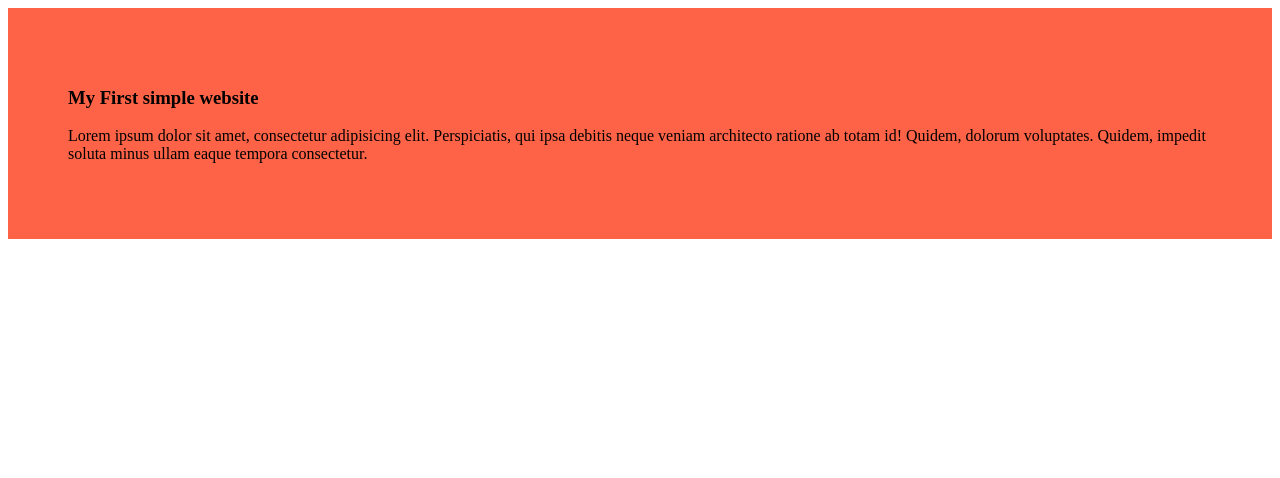
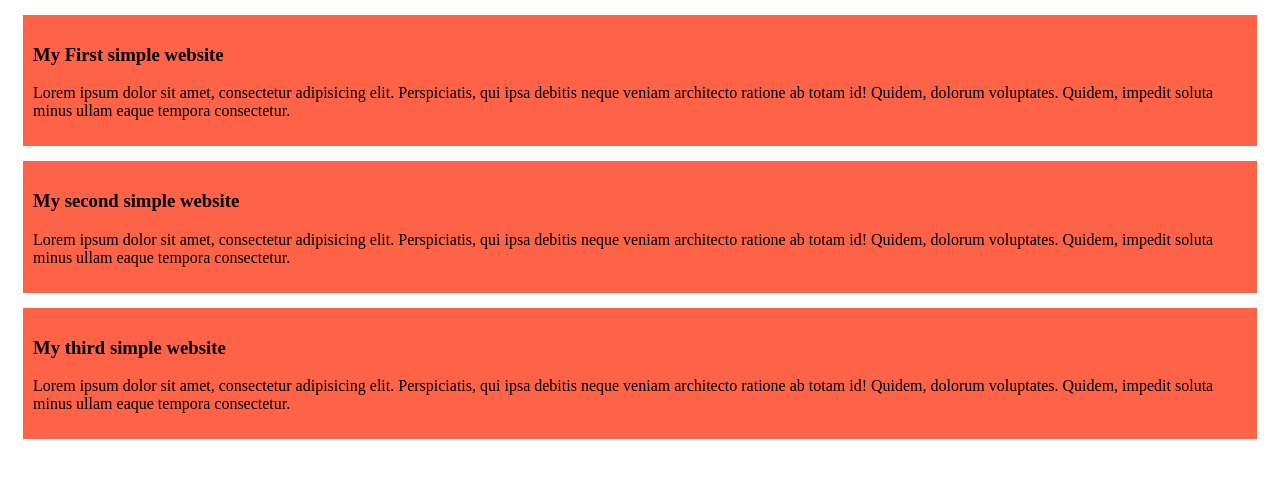
Before and after one commit to anam191/my-first-simple-website, a plain HTML site: page index.html in a window 1280 px wide. Drawn offline with Linux system fonts and the light colour scheme.

Commit message:
added the second and the third blog

```diff
--- a/index.html
+++ b/index.html
@@ -6,8 +6,17 @@
     <title>my first simple website</title>
     <link rel="stylesheet" href="styles/blog.css">
 </head>
-<body><div>
+<body>
+    <div>
     <h3>My First simple website</h3>
+    <p>Lorem ipsum dolor sit amet, consectetur adipisicing elit. Perspiciatis, qui ipsa debitis neque veniam architecto ratione ab totam id! Quidem, dolorum voluptates. Quidem, impedit soluta minus ullam eaque tempora consectetur.</p>
+</div>
+    <div>
+    <h3>My second simple website</h3>
+    <p>Lorem ipsum dolor sit amet, consectetur adipisicing elit. Perspiciatis, qui ipsa debitis neque veniam architecto ratione ab totam id! Quidem, dolorum voluptates. Quidem, impedit soluta minus ullam eaque tempora consectetur.</p>
+</div>
+    <div>
+    <h3>My third simple website</h3>
     <p>Lorem ipsum dolor sit amet, consectetur adipisicing elit. Perspiciatis, qui ipsa debitis neque veniam architecto ratione ab totam id! Quidem, dolorum voluptates. Quidem, impedit soluta minus ullam eaque tempora consectetur.</p>
 </div>
 </body>
--- a/styles/blog.css
+++ b/styles/blog.css
@@ -1 +1 @@
-div{background-color: tomato; padding: 60px;}
+div{background-color: tomato; padding: 10px; margin: 15px;}
```
